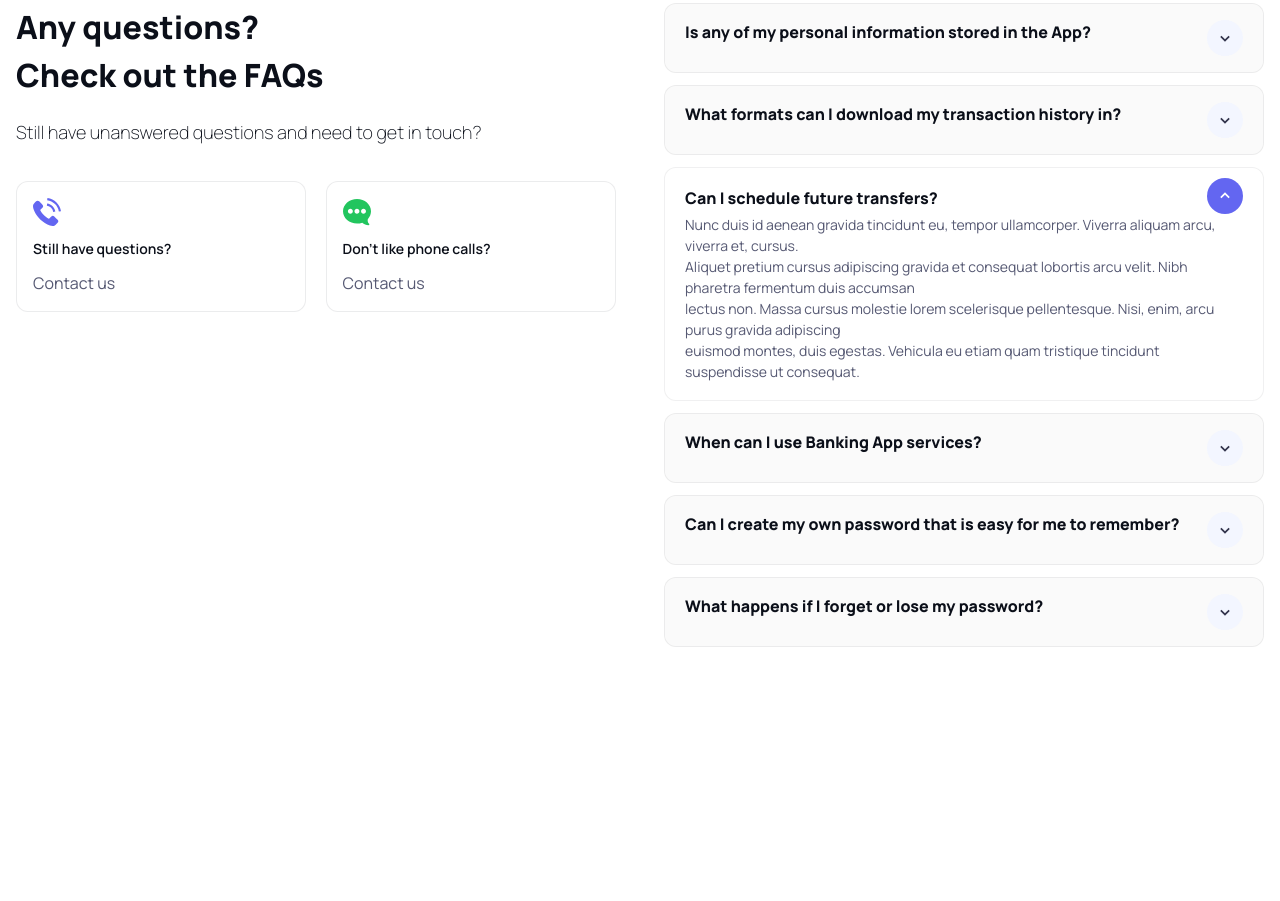
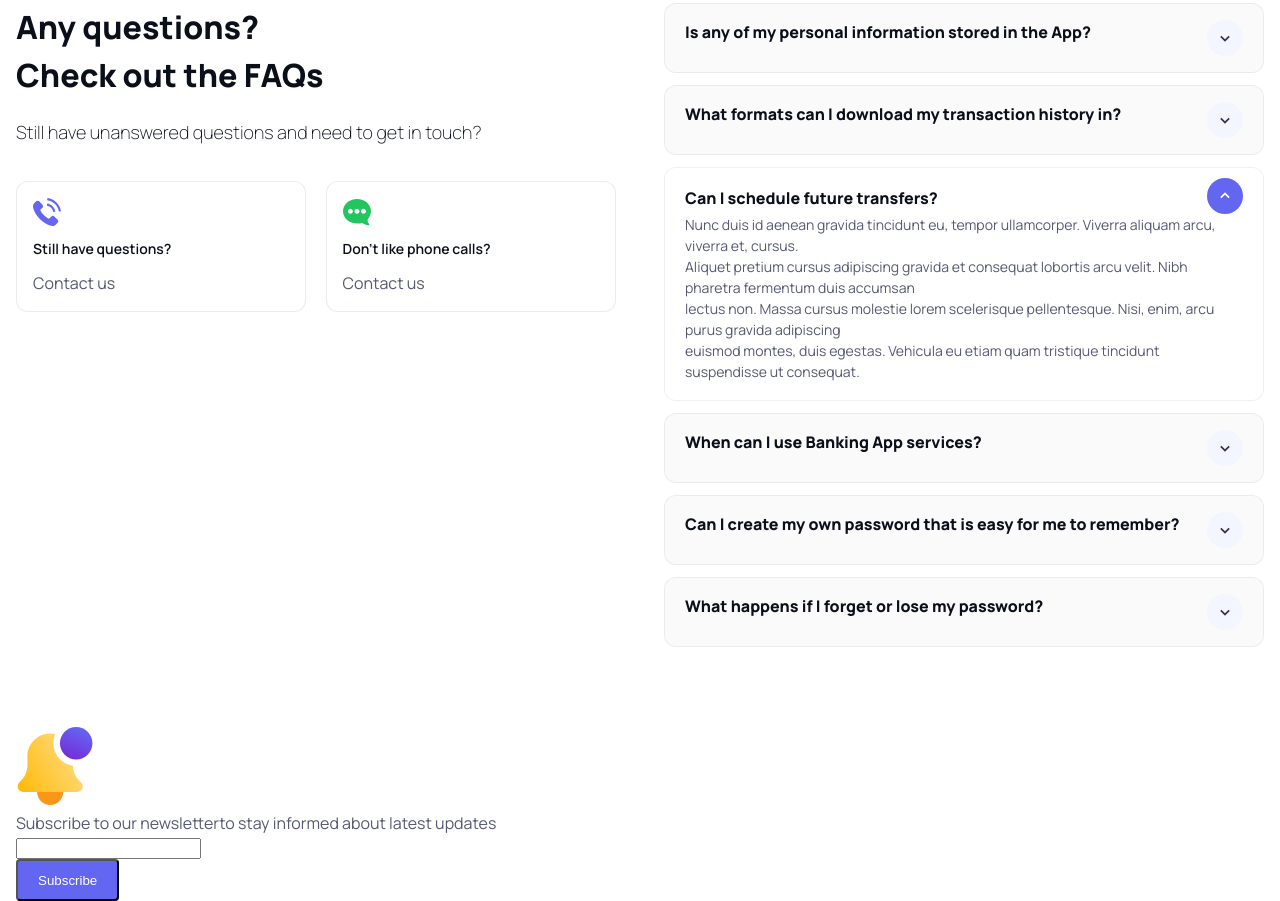
Before and after one commit to JoachimPersson88/silicon, a website: page project/index.html in a window 1280 px wide. Shown: the part 3454-4355 px from the top of the page. Before the commit the page ends 4181 px from the top, so only its background shows below. Drawn offline with Linux system fonts and the light colour scheme; files whose address does not match are found by name.

Commit message:
"Subscribe-Section START" have created the structure for the subscribe section in HTML

```diff
--- a/project/index.html
+++ b/project/index.html
@@ -433,6 +433,29 @@
 </div> <!-- container -->
 </section>
 
+<!------------- SUBSCRIBE START ------------->
+<section id="subscribe" class="subscribe">
+  <div class="container">
+    <div class="subscribe-area">
+
+      <!-- vänster sida -->
+      <div class="subscribe-content">
+        <img src="../project/assets_light/icons/notification.svg" alt="bell icon" class="subscribe-icon">
+        <p class="subscribe-text">
+          Subscribe to our newsletterto stay informed about latest updates
+        </p>
+      </div>
+
+      <!-- höger sida -->
+      <div class="subscribe-form">
+        <input type="" placeholder="">
+        <button>Subscribe</button>
+      </div>
+
+    </div>
+  </div>
+</section>
+
   <script src="../project/script.js"></script>
 
 </body>
--- a/project/style.css
+++ b/project/style.css
@@ -872,3 +872,5 @@ body.darkMode .brands img.logoDark {
     }
   }
 }
+
+/* ------------------------- subscribe ---------------------------------*/
```
Also changed, not shown: project/assets_light/icons/notification.svg (added).
